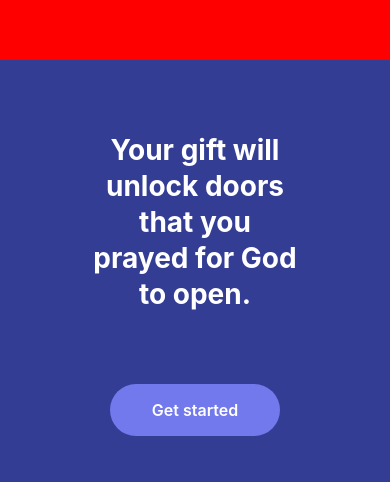
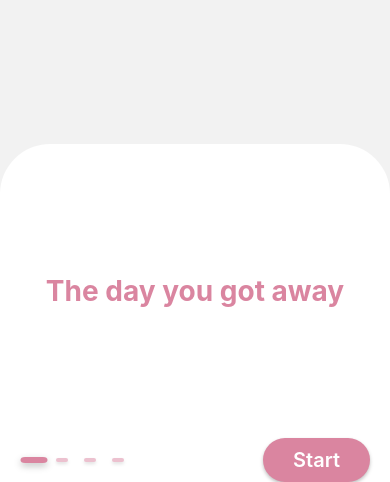
Before and after one commit to devabaha/react-native-training-my-self, a React Native app: screen / in a window 390 px wide. Shown: the part 362-844 px from the top of the page. Built offline with nearby package versions, Linux system fonts and the light colour scheme.

Commit message:
add on boarding in app

```diff
--- a/src/components/GetStarted/GetStarted.js
+++ b/src/components/GetStarted/GetStarted.js
@@ -1,53 +1,160 @@
-import React, {useState} from 'react';
+import React, {useState, useCallback, useRef} from 'react';
 import {
   View,
   StyleSheet,
   Image,
   Text,
   TouchableOpacity,
+  Dimensions,
+  Animated,
+  SafeAreaView,
 } from 'react-native';
-import Swiper from 'react-native-swiper';
-import {navigationStrings} from '../../constants'
+import {navigationStrings} from '../../constants';
+
+const width = Dimensions.get('window').width;
+
 const GetStarted = ({navigation}) => {
   const [images] = useState([
-    'https://images.pexels.com/photos/3183132/pexels-photo-3183132.jpeg?auto=compress&cs=tinysrgb&w=1260&h=750&dpr=1',
-    'https://images.pexels.com/photos/1242764/pexels-photo-1242764.jpeg?auto=compress&cs=tinysrgb&w=1260&h=750&dpr=1',
-    'https://images.pexels.com/photos/8821913/pexels-photo-8821913.jpeg?auto=compress&cs=tinysrgb&w=1260&h=750&dpr=1',
-    'https://images.pexels.com/photos/1408221/pexels-photo-1408221.jpeg?auto=compress&cs=tinysrgb&w=1260&h=750&dpr=1',
+    {
+      id: 0,
+      title: 'The day you got away',
+      url: 'https://images.unsplash.com/photo-1628105541664-ae6ee8d249ec?ixlib=rb-1.2.1&ixid=MnwxMjA3fDB8MHxwaG90by1wYWdlfHx8fGVufDB8fHx8&auto=format&fit=crop&w=627&q=80',
+    },
+    {
+      id: 1,
+      title: 'Nothing gonna change my love for you',
+      url: 'https://images.unsplash.com/photo-1630347619811-852e0eb83dd2?ixlib=rb-1.2.1&ixid=MnwxMjA3fDB8MHxwaG90by1wYWdlfHx8fGVufDB8fHx8&auto=format&fit=crop&w=627&q=80',
+    },
+    {
+      id: 2,
+      title: 'The day you got away',
+      url: 'https://images.unsplash.com/photo-1616578492900-ea5a8fc6c341?ixlib=rb-1.2.1&ixid=MnwxMjA3fDB8MHxwaG90by1wYWdlfHx8fGVufDB8fHx8&auto=format&fit=crop&w=627&q=80',
+    },
+    {
+      id: 3,
+      title: 'Nothing gonna change my love for you',
+      url: 'https://images.unsplash.com/photo-1559603407-fa21f00a0afe?ixlib=rb-1.2.1&ixid=MnwxMjA3fDB8MHxwaG90by1wYWdlfHx8fGVufDB8fHx8&auto=format&fit=crop&w=735&q=80',
+    },
   ]);
+
+  const [animatedScrollXValue] = useState(new Animated.Value(0));
+  const [currentIndex, setCurrentIndex] = useState(0);
+  const viewConfigRef = useRef({viewAreaCoveragePercentThreshold: 50});
+
+  const renderItem = useCallback(({item}) => {
+    return (
+      <View style={styles.slideWrapper}>
+        <Image source={{uri: item.url}} style={styles.image} />
+      </View>
+    );
+  }, []);
+
+  const renderPagination = useCallback(() => {
+    return (
+      <View style={styles.paginationWrapper}>
+        {images.map((_, i) => {
+          const inputRange = [(i - 1) * width, i * width, (i + 1) * width];
+          return (
+            <Animated.View
+              key={i}
+              style={[
+                styles.dotPagination,
+                {
+                  transform: [
+                    {
+                      scale: animatedScrollXValue.interpolate({
+                        inputRange,
+                        outputRange: [1, 1.5, 1],
+                        extrapolate: 'clamp',
+                      }),
+                    },
+                    {
+                      scaleX: animatedScrollXValue.interpolate({
+                        inputRange,
+                        outputRange: [1, 1.5, 1],
+                        extrapolate: 'clamp',
+                      }),
+                    },
+                  ],
+                },
+                {
+                  opacity: animatedScrollXValue.interpolate({
+                    inputRange,
+                    outputRange: [0.5, 1, 0.5],
+                    extrapolate: 'clamp',
+                  }),
+                },
+              ]}></Animated.View>
+          );
+        })}
+      </View>
+    );
+  }, []);
+
+  const onViewableItemsChanged = useCallback(({viewableItems}) => {
+    if (viewableItems.length >= 1) {
+      if (viewableItems[0].isViewable) {
+        setCurrentIndex(viewableItems[0].index);
+      }
+    }
+  }, []);
 
   return (
     <View style={styles.container}>
-      <View style={styles.sliderBlock}>
-        <Swiper loop autoplay containerStyle={styles.swiper}>
-          {images.map((image, index) => {
-            return (
-              <View key={index}>
-                <Image
-                  source={{uri: image}}
-                  style={{
-                    height: '100%',
-                    resizeMode: 'cover',
-                  }}
+      <View style={styles.slideBlock}>
+        <Animated.FlatList
+          horizontal
+          data={images}
+          pagingEnabled
+          decelerationRate="fast"
+          showsHorizontalScrollIndicator={false}
+          renderItem={renderItem}
+          keyExtractor={item => item.id.toString()}
+          viewabilityConfig={viewConfigRef.current}
+          onViewableItemsChanged={onViewableItemsChanged}
+          onScroll={Animated.event(
+            [
+              {
+                nativeEvent: {
+                  contentOffset: {x: animatedScrollXValue},
+                },
+              },
+            ],
+            {
+              listener: event => {
+                const offsetScrollX = event.nativeEvent.contentOffset.x;
+              },
+              useNativeDriver: true,
+            },
+          )}
         />
       </View>
-            );
+
+      <View style={styles.descriptionBlock}>
+        <View
+          style={{
+            flex: 1,
+            justifyContent: 'center',
+            alignItems: 'center',
+          }}>
+          {images.map((item, i) => {
+            return currentIndex === i ? (
+              <Text key={item.id} style={styles.descriptionText}>
+                {item.title}
+              </Text>
+            ) : null;
           })}
-        </Swiper>
         </View>
 
-      <View style={styles.titleBlock}>
-        <Text style={styles.title}>
-          Your gift will unlock doors that you prayed for God to open.
-        </Text>
-      </View>
-      <View style={styles.buttonBlock}>
+        <SafeAreaView style={styles.buttonBlock}>
+          <View>{renderPagination()}</View>
           <TouchableOpacity
             activeOpacity={0.6}
             style={styles.buttonBackground}
             onPress={() => navigation.navigate(navigationStrings.LOGIN)}>
-          <Text style={styles.buttonText}>Get started</Text>
+            <Text style={styles.buttonText}>Start</Text>
           </TouchableOpacity>
+        </SafeAreaView>
       </View>
     </View>
   );
@@ -56,39 +163,75 @@ const GetStarted = ({navigation}) => {
 const styles = StyleSheet.create({
   container: {
     flex: 1,
-    backgroundColor: '#333d94',
   },
-  sliderBlock: {
-    height: '50%',
+  slideWrapper: {
+    width: width,
     alignItems: 'center',
-    backgroundColor: 'red',
-  },
-  titleBlock: {
-    paddingHorizontal: 90,
-    flex: 1,
     justifyContent: 'center',
   },
-  title: {
+  image: {
+    width: '100%',
+    height: '100%',
+  },
+  paginationWrapper: {
+    flexDirection: 'row',
+  },
+  dotPagination: {
+    width: 12,
+    height: 4,
+    borderRadius: 4,
+    marginHorizontal: 8,
+    backgroundColor: '#da85a0',
+    shadowColor: '#000',
+    shadowOffset: {
+      width: 0,
+      height: 2,
+    },
+    shadowOpacity: 0.25,
+    shadowRadius: 3.84,
+
+    elevation: 5,
+  },
+  descriptionBlock: {
+    position: 'absolute',
+    backgroundColor: '#fff',
+    bottom: 0,
+    height: '40%',
+    width: '100%',
+    borderTopLeftRadius: 50,
+    borderTopRightRadius: 50,
+    paddingHorizontal: 20,
+  },
+  descriptionText: {
     textAlign: 'center',
-    color: '#fff',
+    color: '#da85a0',
     fontSize: 28,
     fontWeight: '700',
-    lineHeight: 36,
   },
   buttonBlock: {
-    justifyContent: 'center',
+    width: '100%',
+    justifyContent: 'space-between',
     alignItems: 'center',
-    marginBottom: 46,
+    flexDirection: 'row',
   },
   buttonBackground: {
-    backgroundColor: '#7279ec',
-    paddingHorizontal: 42,
-    paddingVertical: 16,
-    borderRadius: 999,
+    backgroundColor: '#da85a0',
+    paddingHorizontal: 30,
+    paddingVertical: 10,
+    borderRadius: 30,
+    shadowColor: '#000',
+    shadowOffset: {
+      width: 0,
+      height: 2,
+    },
+    shadowOpacity: 0.25,
+    shadowRadius: 3.84,
+
+    elevation: 5,
   },
   buttonText: {
     color: '#fff',
-    fontSize: 16,
+    fontSize: 20,
     fontWeight: '600',
   },
 });
```
Lines whose indentation alone changed are shown as unchanged.
